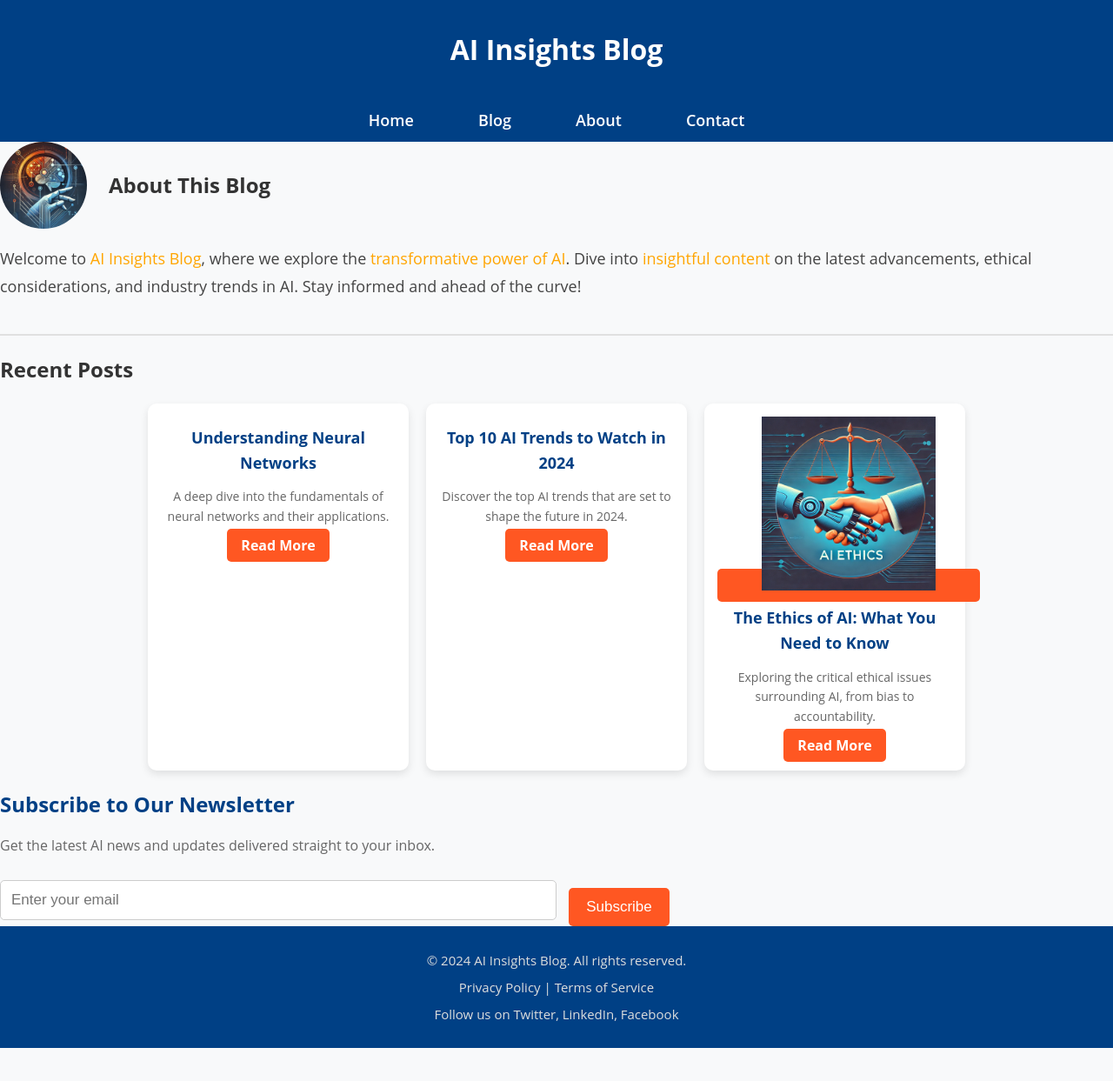
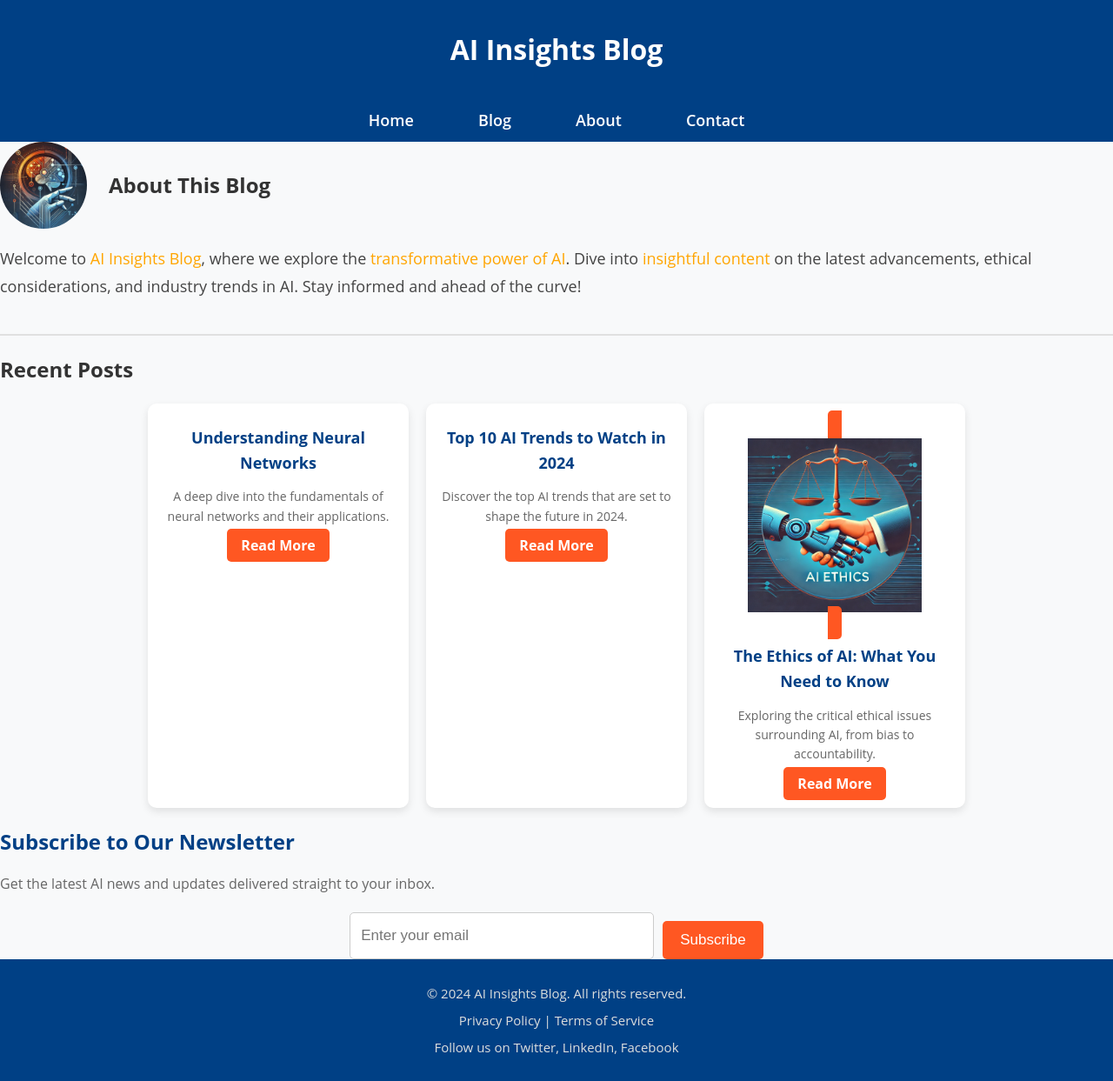
Before and after one commit to tomsonius/tomsonius.github.io, a Jekyll site: the page built from index.html, in a window 1280 px wide. Shown: the whole page at 87% size. Built offline with Jekyll 4.4.1, drawn with Linux system fonts in a browser that asks for light colours; before the commit the page ends 1205 px from its top, so only the background shows below that.

Commit message:
Update main.css

```diff
--- a/assets/css/main.css
+++ b/assets/css/main.css
@@ -7,7 +7,7 @@
     background-color: #f8f9fa;
     color: #333;
     max-width: 100%;
-    overflow-x: hidden; /* Hide horizontal overflow */
+    overflow-x: hidden;
 }
 
 /* Header Styling */
@@ -18,7 +18,6 @@
     text-align: center;
     box-shadow: 0 2px 5px rgba(0, 0, 0, 0.3);
     width: 100%;
-    overflow: hidden;
 }
 
 /* Navigation Bar Styling */
@@ -27,7 +26,6 @@
     padding: 10px 0;
     text-align: center;
     width: 100%;
-    overflow: hidden;
 }
 
 nav ul {
@@ -73,7 +71,6 @@
     border-bottom: 2px solid #e0e0e0;
     padding-bottom: 20px;
     width: 100%;
-    box-sizing: border-box;
 }
 
 .about img {
@@ -81,7 +78,6 @@
     border-radius: 50%;
     width: 100px;
     height: 100px;
-    max-width: 100px;
 }
 
 .about-text {
@@ -92,7 +88,6 @@
     font-size: 18px;
     color: #444;
     line-height: 1.8;
-    max-width: 100%;
 }
 
 .highlight {
@@ -108,7 +103,7 @@
 
 .post-grid {
     display: flex;
-    justify-content: center; /* Center the entire grid */
+    justify-content: center;
     gap: 20px;
     flex-wrap: wrap;
 }
@@ -119,21 +114,18 @@
     border-radius: 10px;
     box-shadow: 0 4px 10px rgba(0, 0, 0, 0.1);
     transition: transform 0.3s ease, box-shadow 0.3s ease;
-    width: 30%; /* Keep it within 30% width for 3-column layout */
+    width: 30%;
     max-width: 300px;
     text-align: center;
-    height: auto;
     box-sizing: border-box;
 }
 
 .post img {
     width: 100%;
+    max-width: 200px;
     height: auto;
-    max-height: 200px;
-    object-fit: contain;
-    border-radius: 10px;
-    transition: transform 0.3s ease;
-    margin: 0 auto; /* Center the image */
+    margin: 0 auto;
+    display: block; /* Ensure the image is centered */
 }
 
 .post h3 {
@@ -171,10 +163,10 @@
 
 .orange-bar {
     display: block;
-    width: 80%;
+    width: 80%; /* Center the bar */
     height: 8px;
     background-color: #ff5722;
-    margin: 10px auto; /* Center the orange bar */
+    margin: 10px auto;
 }
 
 /* Newsletter Section Styling */
@@ -183,9 +175,8 @@
     padding: 40px 0;
     border-top: 2px solid #e0e0e0;
     text-align: center;
-    width: 100%;
-    max-width: 600px; /* Center the newsletter section */
-    margin: auto;
+    max-width: 600px;
+    margin: auto; /* Center the newsletter section */
 }
 
 .newsletter h2 {
@@ -200,15 +191,20 @@
     margin-bottom: 20px;
 }
 
+.newsletter form {
+    display: flex;
+    justify-content: center; /* Center the form */
+    gap: 10px;
+    flex-wrap: wrap; /* Ensure form wraps on smaller screens */
+}
+
 .newsletter input[type="email"] {
     padding: 12px;
     font-size: 17px;
-    width: 50%;
     border: 1px solid #ccc;
     border-radius: 5px;
-    margin-right: 10px;
-    display: inline-block;
-    vertical-align: middle;
+    width: 100%;
+    max-width: 350px;
     box-sizing: border-box;
 }
 
@@ -223,7 +219,7 @@
     transition: background 0.3s ease;
     display: inline-block;
     vertical-align: middle;
-    margin-top: 15px;
+    margin-top: 10px;
 }
 
 .newsletter button:hover {
```
